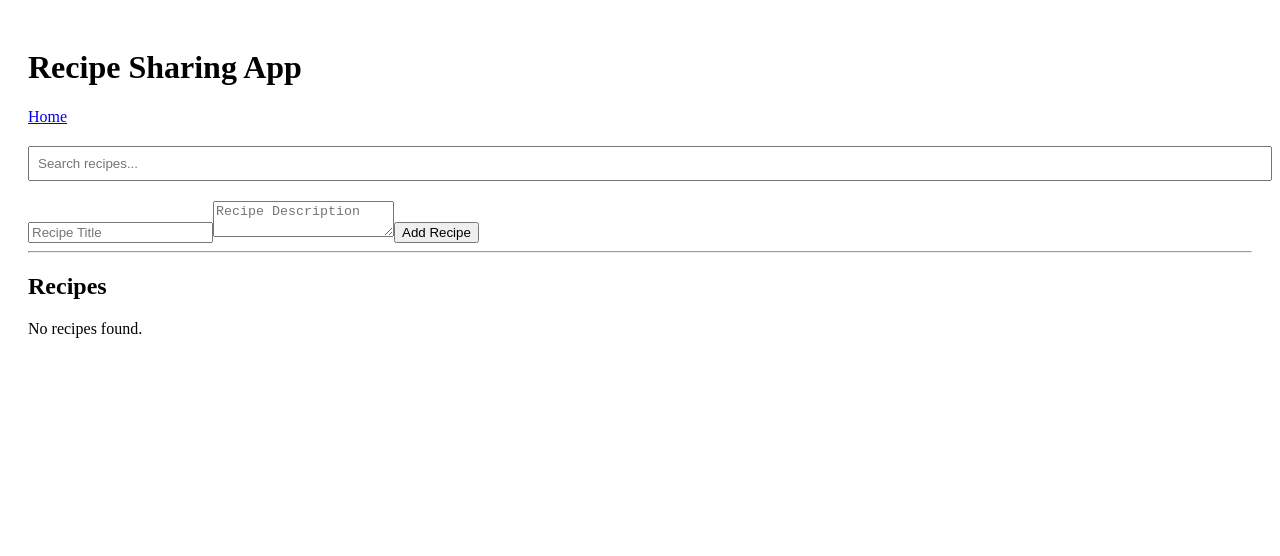
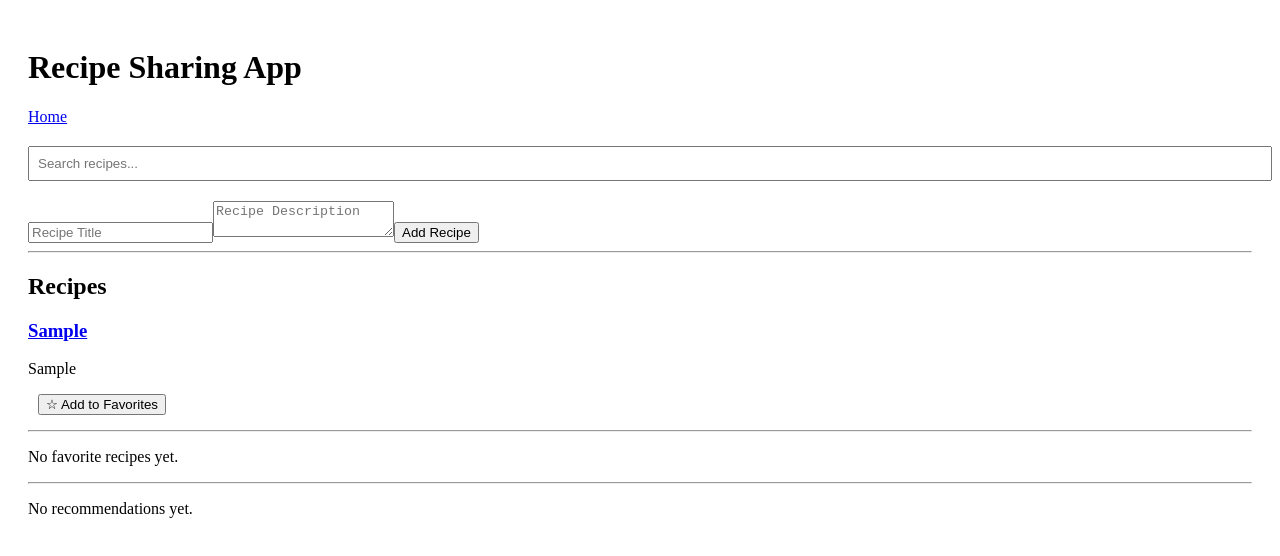
Before and after one commit to hshaboury/alx-fe-reactjs, a React (Vite) app in the folder recipe-sharing-app/: page / in a window 1280 px wide. Both pictures are taken after typing "Sample", "Sample" into the empty fields and a click on the button "Add Recipe". Shown: the top 556 px of the page. Built offline with nearby package versions, Linux system fonts and the light colour scheme.

Commit message:
compelete task3(last)

```diff
--- a/recipe-sharing-app/src/App.jsx
+++ b/recipe-sharing-app/src/App.jsx
@@ -2,7 +2,9 @@
 import AddRecipeForm from "./components/AddRecipeForm";
 import RecipeList from "./components/RecipeList";
 import RecipeDetails from "./components/RecipeDetails";
-import SearchBar from "./components/SearchBar"; // استدعاء الـ SearchBar
+import SearchBar from "./components/SearchBar";
+import FavoritesList from "./components/FavoritesList";
+import RecommendationsList from "./components/RecommendationsList";
 
 function App() {
   return (
@@ -22,10 +24,13 @@
               <AddRecipeForm />
               <hr />
               <RecipeList />
+              <hr />
+              <FavoritesList />
+              <hr />
+              <RecommendationsList />
             </>
           }
         />
-
         <Route path="/recipe/:id" element={<RecipeDetails />} />
       </Routes>
     </div>
--- /dev/null
+++ b/recipe-sharing-app/src/components/FavoriteButton.jsx
@@ -0,0 +1,22 @@
+import { useRecipeStore } from "./recipeStore";
+
+const FavoriteButton = ({ recipeId }) => {
+  const favorites = useRecipeStore((state) => state.favorites);
+  const addFavorite = useRecipeStore((state) => state.addFavorite);
+  const removeFavorite = useRecipeStore((state) => state.removeFavorite);
+
+  const isFavorite = favorites.includes(recipeId);
+
+  const handleClick = () => {
+    if (isFavorite) removeFavorite(recipeId);
+    else addFavorite(recipeId);
+  };
+
+  return (
+    <button onClick={handleClick} style={{ marginLeft: "10px" }}>
+      {isFavorite ? "★ Remove from Favorites" : "☆ Add to Favorites"}
+    </button>
+  );
+};
+
+export default FavoriteButton;
--- /dev/null
+++ b/recipe-sharing-app/src/components/FavoritesList.jsx
@@ -0,0 +1,31 @@
+import { useRecipeStore } from "./recipeStore";
+import { useMemo } from "react";
+
+const FavoritesList = () => {
+  const favoritesIds = useRecipeStore((state) => state.favorites);
+  const recipes = useRecipeStore((state) => state.recipes);
+  const removeFavorite = useRecipeStore((state) => state.removeFavorite);
+
+  const favorites = useMemo(() => {
+    return favoritesIds
+      .map((id) => recipes.find((recipe) => recipe.id === id))
+      .filter(Boolean);
+  }, [favoritesIds, recipes]);
+
+  if (favorites.length === 0) return <p>No favorite recipes yet.</p>;
+
+  return (
+    <div>
+      <h2>My Favorites</h2>
+      {favorites.map((recipe) => (
+        <div key={recipe.id}>
+          <h3>{recipe.title}</h3>
+          <p>{recipe.description}</p>
+          <button onClick={() => removeFavorite(recipe.id)}>Remove</button>
+        </div>
+      ))}
+    </div>
+  );
+};
+
+export default FavoritesList;
--- a/recipe-sharing-app/src/components/RecipeDetails.jsx
+++ b/recipe-sharing-app/src/components/RecipeDetails.jsx
@@ -1,13 +1,17 @@
+import { useParams } from "react-router-dom";
+import { useState } from "react";
 import { useRecipeStore } from "./recipeStore";
-import { useParams } from "react-router-dom";
 import EditRecipeForm from "./EditRecipeForm";
 import DeleteRecipeButton from "./DeleteRecipeButton";
+import FavoriteButton from "./FavoriteButton";
 
 const RecipeDetails = () => {
   const { id } = useParams();
   const recipe = useRecipeStore((state) =>
     state.recipes.find((r) => r.id === Number(id))
   );
+
+  const [isEditing, setIsEditing] = useState(false);
 
   if (!recipe) return <p>Recipe not found.</p>;
 
@@ -16,12 +20,14 @@
       <h1>{recipe.title}</h1>
       <p>{recipe.description}</p>
 
-      <hr />
+      <FavoriteButton recipeId={recipe.id} />
 
-      <h3>Edit Recipe</h3>
-      <EditRecipeForm recipe={recipe} />
+      <button onClick={() => setIsEditing(!isEditing)}>
+        {isEditing ? "Cancel Edit" : "Edit Recipe"}
+      </button>
+      <DeleteRecipeButton recipeId={recipe.id} />
 
-      <DeleteRecipeButton recipeId={recipe.id} />
+      {isEditing && <EditRecipeForm recipe={recipe} />}
     </div>
   );
 };
--- a/recipe-sharing-app/src/components/RecipeList.jsx
+++ b/recipe-sharing-app/src/components/RecipeList.jsx
@@ -1,26 +1,24 @@
 import { Link } from "react-router-dom";
 import { useRecipeStore } from "./recipeStore";
+import FavoriteButton from "./FavoriteButton";
 
 const RecipeList = () => {
-  const filteredRecipes = useRecipeStore((state) => state.filteredRecipes);
-  const recipes = useRecipeStore((state) => state.recipes);
+  const filteredRecipes = useRecipeStore((state) => state.filteredRecipes || []);
+  const recipes = useRecipeStore((state) => state.recipes || []);
 
-  const recipesToShow =
-    filteredRecipes.length > 0 || filteredRecipes.length === 0
-      ? filteredRecipes
-      : recipes;
+  const recipesToShow = filteredRecipes.length > 0 ? filteredRecipes : recipes;
 
   return (
     <div>
       <h2>Recipes</h2>
-
       {recipesToShow.length > 0 ? (
         recipesToShow.map((recipe) => (
-          <div key={recipe.id}>
+          <div key={recipe.id} style={{ marginBottom: "15px" }}>
             <Link to={`/recipe/${recipe.id}`}>
               <h3>{recipe.title}</h3>
             </Link>
             <p>{recipe.description}</p>
+            <FavoriteButton recipeId={recipe.id} />
           </div>
         ))
       ) : (
--- /dev/null
+++ b/recipe-sharing-app/src/components/RecommendationsList.jsx
@@ -0,0 +1,29 @@
+import { useRecipeStore } from "./recipeStore";
+import { useEffect } from "react";
+
+const RecommendationsList = () => {
+  const recommendations = useRecipeStore((state) => state.recommendations);
+  const generateRecommendations = useRecipeStore(
+    (state) => state.generateRecommendations
+  );
+
+  useEffect(() => {
+    generateRecommendations();
+  }, []);
+
+  if (recommendations.length === 0) return <p>No recommendations yet.</p>;
+
+  return (
+    <div>
+      <h2>Recommended for You</h2>
+      {recommendations.map((recipe) => (
+        <div key={recipe.id}>
+          <h3>{recipe.title}</h3>
+          <p>{recipe.description}</p>
+        </div>
+      ))}
+    </div>
+  );
+};
+
+export default RecommendationsList;
--- a/recipe-sharing-app/src/components/SearchBar.jsx
+++ b/recipe-sharing-app/src/components/SearchBar.jsx
@@ -1,5 +1,5 @@
+import { useEffect } from "react";
 import { useRecipeStore } from "./recipeStore";
-import { useEffect } from "react";
 
 const SearchBar = () => {
   const searchTerm = useRecipeStore((state) => state.searchTerm);
--- a/recipe-sharing-app/src/components/recipeStore.js
+++ b/recipe-sharing-app/src/components/recipeStore.js
@@ -2,6 +2,12 @@
 
 export const useRecipeStore = create((set) => ({
   recipes: [],
+  filteredRecipes: [],
+  searchTerm: "",
+  favorites: [],
+  recommendations: [],
+
+  // CRUD
   addRecipe: (newRecipe) =>
     set((state) => ({ recipes: [...state.recipes, newRecipe] })),
 
@@ -16,13 +22,31 @@
     set((state) => ({
       recipes: state.recipes.filter((recipe) => recipe.id !== id),
     })),
-  // NEW for Task 2
-  searchTerm: "",
-  filteredRecipes: [],
 
-  setSearchTerm: (term) =>
-    set({ searchTerm: term }),
+  // Favorites
+  addFavorite: (recipeId) =>
+    set((state) => ({
+      favorites: state.favorites.includes(recipeId)
+        ? state.favorites
+        : [...state.favorites, recipeId],
+    })),
 
+  removeFavorite: (recipeId) =>
+    set((state) => ({
+      favorites: state.favorites.filter((id) => id !== recipeId),
+    })),
+
+  // Recommendations (mock logic)
+  generateRecommendations: () =>
+    set((state) => {
+      const recommended = state.recipes.filter(
+        (recipe) => state.favorites.includes(recipe.id) && Math.random() > 0.5
+      );
+      return { recommendations: recommended };
+    }),
+
+  // Search / Filter
+  setSearchTerm: (term) => set({ searchTerm: term }),
   filterRecipes: () =>
     set((state) => ({
       filteredRecipes: state.recipes.filter((recipe) =>
```
